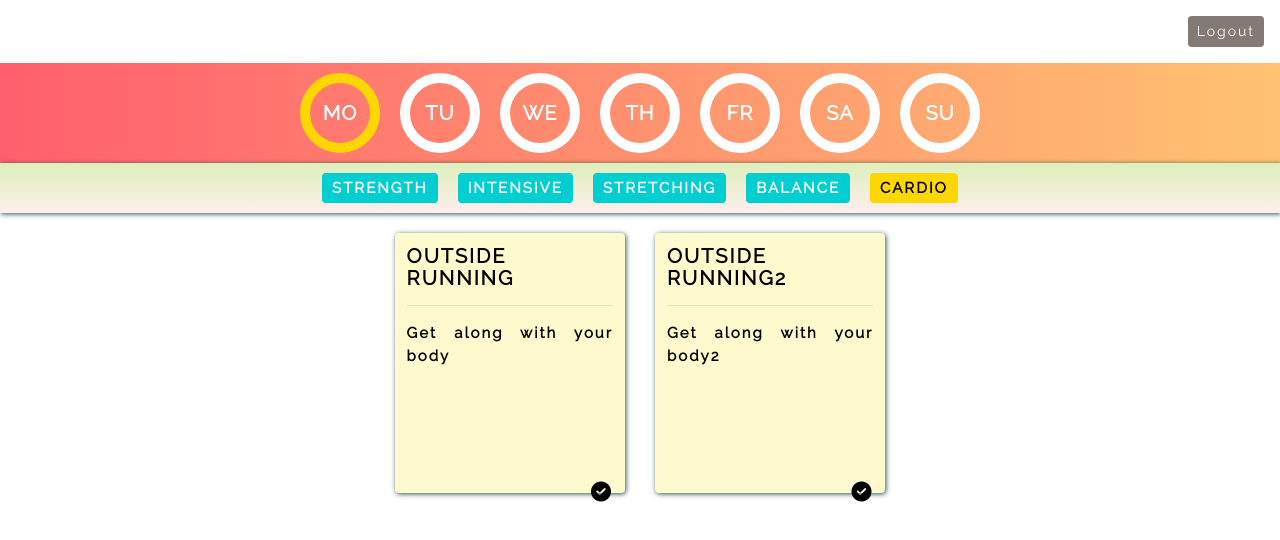
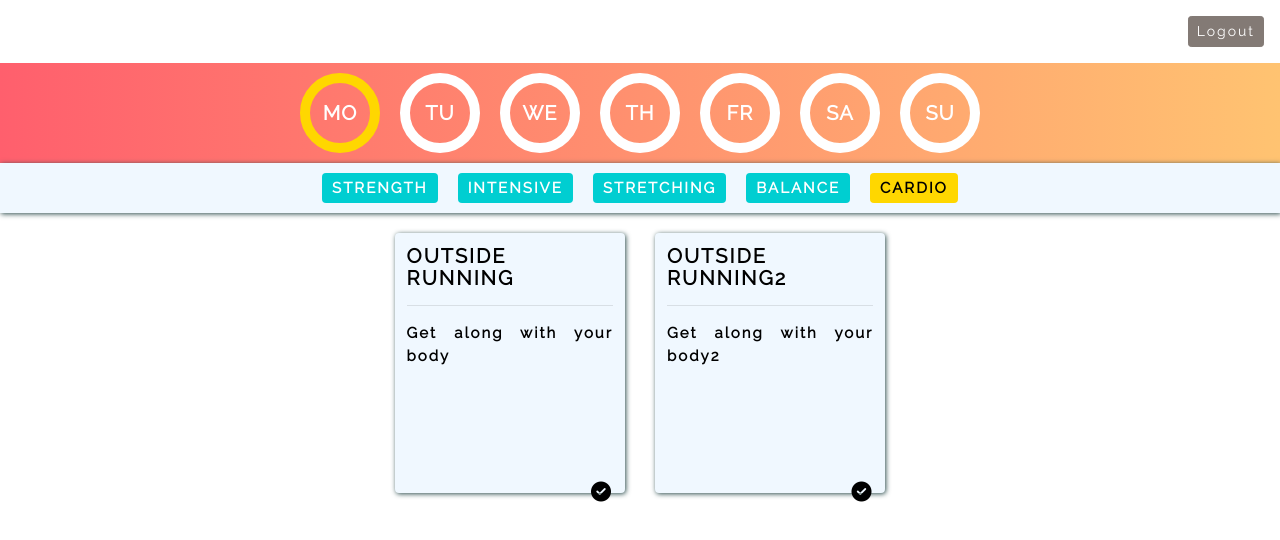
Before and after one commit to hips-app/hips-front, a Vue app: page /schedule in a window 1280 px wide. Shown: the top 540 px of the page. Built offline with nearby package versions, Linux system fonts and the light colour scheme.

Commit message:
schedule colors were changed

```diff
--- a/src/components/ExerciseButtons.vue
+++ b/src/components/ExerciseButtons.vue
@@ -29,7 +29,7 @@ export default {
   padding: 10px 0;
   justify-content: center;
   width: 100%;
-  background: linear-gradient(to top, #ffeeee, #ddefbb);
+  background-color: rgb(240, 248, 255);
   box-shadow: 1px 1px 5px rgb(47, 79, 79);
 }
 
--- a/src/components/ExerciseCard.vue
+++ b/src/components/ExerciseCard.vue
@@ -32,7 +32,7 @@ export default {
   width: 18vw;
   height: 260px;
   border-radius: 4px;
-  background-color: rgb(255, 250, 205);
+  background-color: rgb(240, 248, 255);
   box-shadow: 1px 1px 5px rgb(47, 79, 79);
 }
 
```
